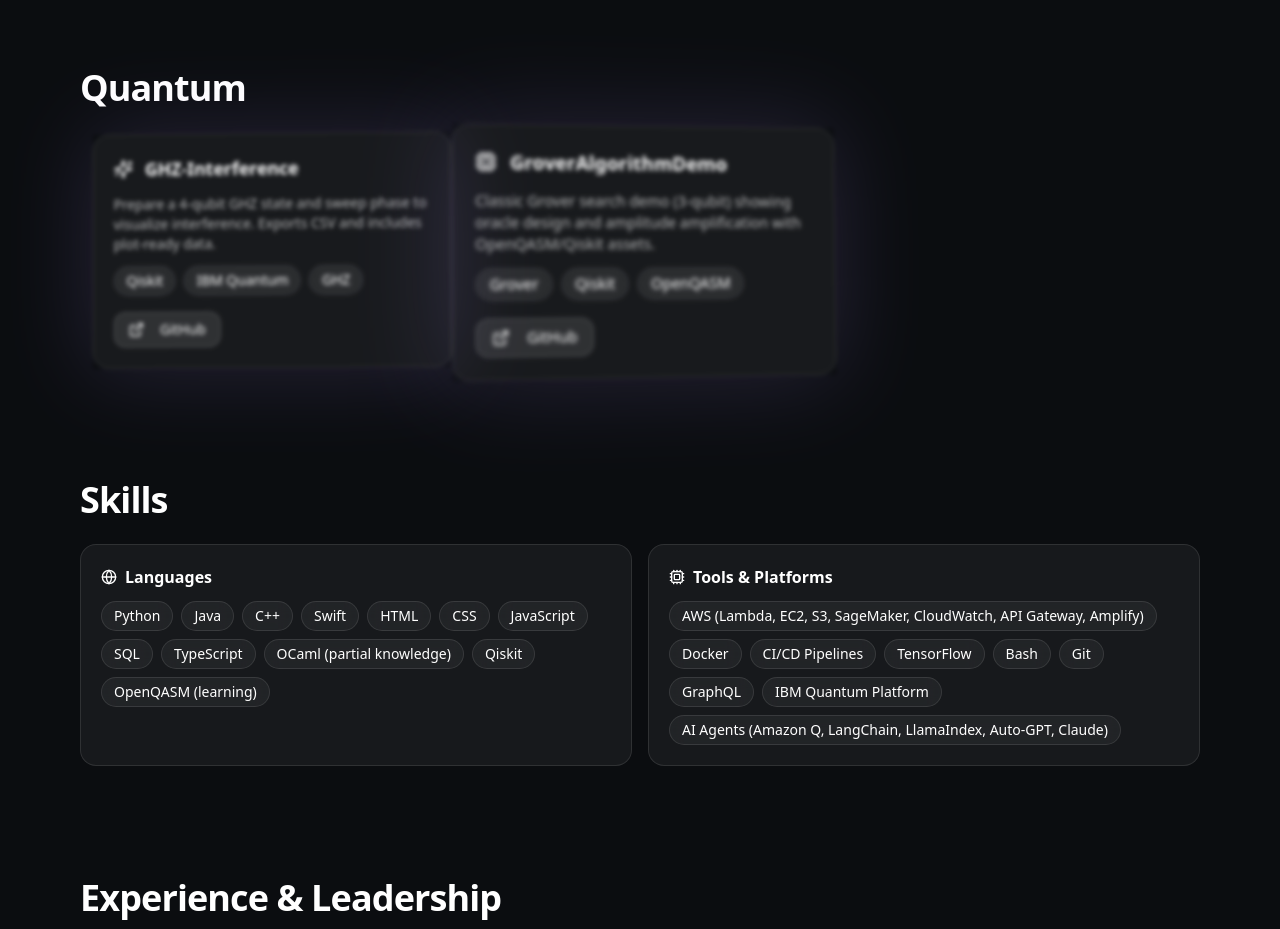
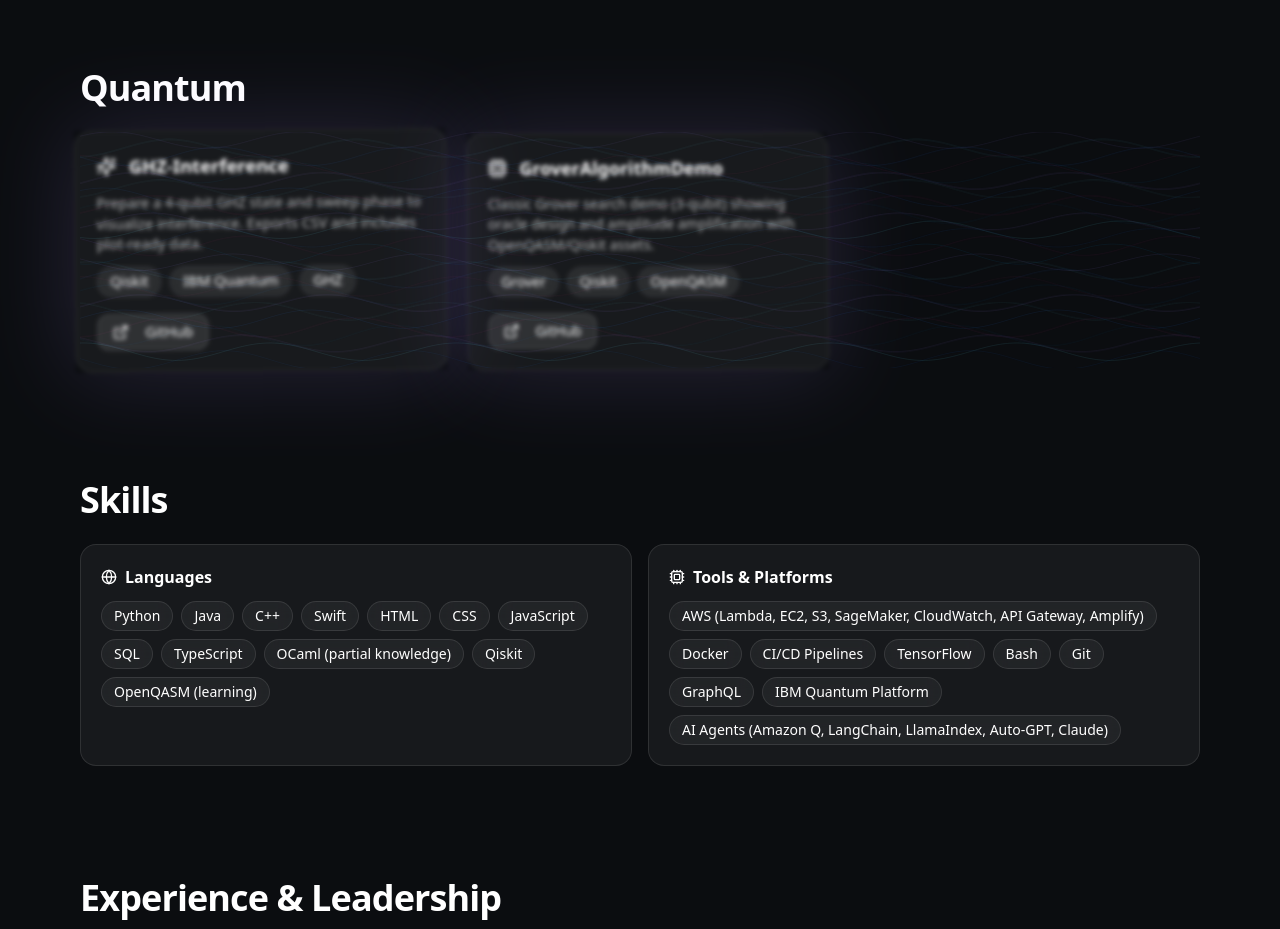
Before and after one commit to MatthiasMasiero/Portfolio, a React (Vite) app: page / in a window 1280 px wide. Shown: the part 1480-2409 px from the top of the page. Built offline with nearby package versions, Linux system fonts and the light colour scheme.

Commit message:
Made waves work

```diff
--- a/src/App.jsx
+++ b/src/App.jsx
@@ -299,7 +299,7 @@ function ProjectCard({ p }) {
       viewport={{ once: true }}
       transition={{ duration: 0.35 }}
     >
-      <Card className="bg-white/5 border-white/10 hover:bg-white/[0.07] transition-colors h-full">
+      <Card className="bg-white/5 border-white/10 hover:bg-white/20 transition-colors h-full">
         <CardContent className="p-5 flex flex-col gap-3">
           <div className="flex items-center gap-3 text-lg font-semibold">
             <div className="flex items-center justify-center w-5 h-5">
@@ -515,7 +515,7 @@ function rand(min, max) {
   return Math.random() * (max - min) + min;
 }
 
-function QuantumCard({ p }) {
+function QuantumCard({ p, index, onHover, onLeave, onMeasure }) {
   const [collapsed, setCollapsed] = React.useState(false);
 
   const makeTarget = React.useCallback(() => {
@@ -577,8 +577,10 @@ function QuantumCard({ p }) {
       transition={collapsed ? measuredStyle.transition : { duration: dur, ease: "easeInOut" }}
       whileHover={measuredStyle}
       className="will-change-transform"
-      onClick={() => setCollapsed(true)}
+      onClick={() => { setCollapsed(true); onMeasure && onMeasure(index); }}
       title={collapsed ? "Measured" : "Click to measure"}
+      onMouseEnter={() => onHover && onHover()}
+      onMouseLeave={() => onLeave && onLeave()}
     >
       <ProjectCard p={p} />
     </motion.div>
@@ -586,15 +588,81 @@ function QuantumCard({ p }) {
 }
 
 function QuantumGrid({ items }) {
-  // Animated wave bridge SVG (if present)
-  // If you want to add the animated bridge, include it here
-  // Example:
-  // <svg ...><path strokeDasharray="none" ... /></svg>
+  const [focused, setFocused] = React.useState(null);
+  const [measured, setMeasured] = React.useState(false);
+
+  function buildSinePath(W, H, amp, phase, periods = 3, cy = H / 2) {
+    const steps = 480;
+    const twoPi = Math.PI * 2;
+    let d = "";
+    for (let i = 0; i <= steps; i++) {
+      const t = i / steps;
+      const x = t * W;
+      const y = cy + amp * Math.sin(phase + t * periods * twoPi);
+      d += (i === 0 ? `M ${x} ${y}` : ` L ${x} ${y}`);
+    }
+    return d;
+  }
+
+  const waveCount = measured ? 1 : 28; // more waves to fill the section
+
   return (
-    <div className="grid md:grid-cols-2 xl:grid-cols-3 gap-4 [perspective:1200px]">
-      {items.map((p, i) => (
-        <QuantumCard key={i} p={p} />
-      ))}
+    <div className="relative [perspective:1200px]">
+      <style>{`
+        @keyframes waveShiftX { 0% { transform: translateX(0); } 100% { transform: translateX(-2400px); } }
+      `}</style>
+
+      {/* Full-section wave field (farther behind) */}
+      <svg
+        className="pointer-events-none absolute inset-0 -z-30 w-full h-full"
+        viewBox="0 0 2400 800"
+        preserveAspectRatio="none"
+        aria-hidden="true"
+      >
+        {Array.from({ length: waveCount }).map((_, i) => {
+          const H = 800;             // tall enough to cover the whole section
+          const W = 2400;            // >2x viewport width for seamless slide
+          const rowY = ((i + 1) / (waveCount + 1)) * H; // spread vertically across full height
+          const baseAmp = measured ? 40 : 28;          // stronger sine amplitude
+          const ampJitter = measured ? 0 : (i % 5) * 1.5;
+          const amp = baseAmp + ampJitter;
+          const periods = measured ? 6 : 6;           // integer periods to ensure seamless tiling
+          const phase = (i * Math.PI) / 10;             // phase offset per line
+          const d = buildSinePath(W, H, amp, phase + (rowY / H) * Math.PI, periods, rowY);
+
+          const colorsIdle = [
+            "rgba(167,139,250,.18)",
+            "rgba(110,231,255,.16)",
+            "rgba(59,130,246,.14)",
+            "rgba(236,72,153,.12)",
+            "rgba(14,165,233,.12)",
+          ];
+          const stroke = measured ? "rgba(167,139,250,.32)" : colorsIdle[i % colorsIdle.length];
+          const strokeWidth = measured ? 2.4 : 1.2 + (i % 3) * 0.2;
+          const duration = measured ? 10 : 8 + (i % 7) * 0.6; // smooth varied speeds
+          const delay = (i % 9) * 0.08;
+
+          return (
+            <g key={i} style={{ animation: `waveShiftX ${duration}s linear infinite`, animationDelay: `${delay}s` }}>
+              <path d={d} fill="none" stroke={stroke} strokeWidth={strokeWidth} strokeLinecap="butt" />
+              <path d={d} fill="none" stroke={stroke} strokeWidth={strokeWidth} strokeLinecap="butt" transform={`translate(${W}, 0)`} />
+            </g>
+          );
+        })}
+      </svg>
+
+      <div className="grid md:grid-cols-2 xl:grid-cols-3 gap-4 relative z-10">
+        {items.map((p, i) => (
+          <QuantumCard
+            key={i}
+            index={i}
+            p={p}
+            onHover={() => setFocused(i)}
+            onLeave={() => setFocused(null)}
+            onMeasure={() => setMeasured(true)}
+          />
+        ))}
+      </div>
     </div>
   );
 }
```
